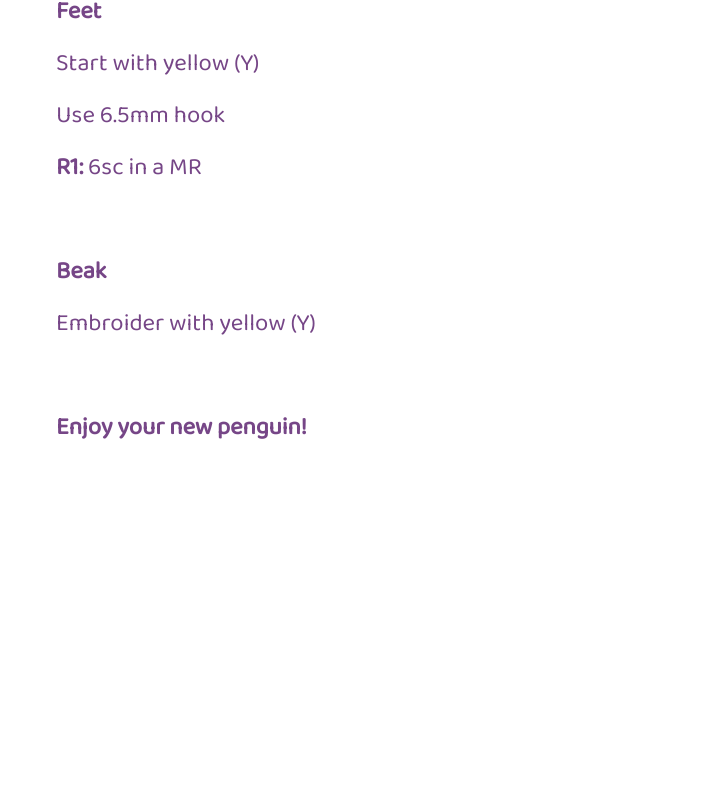
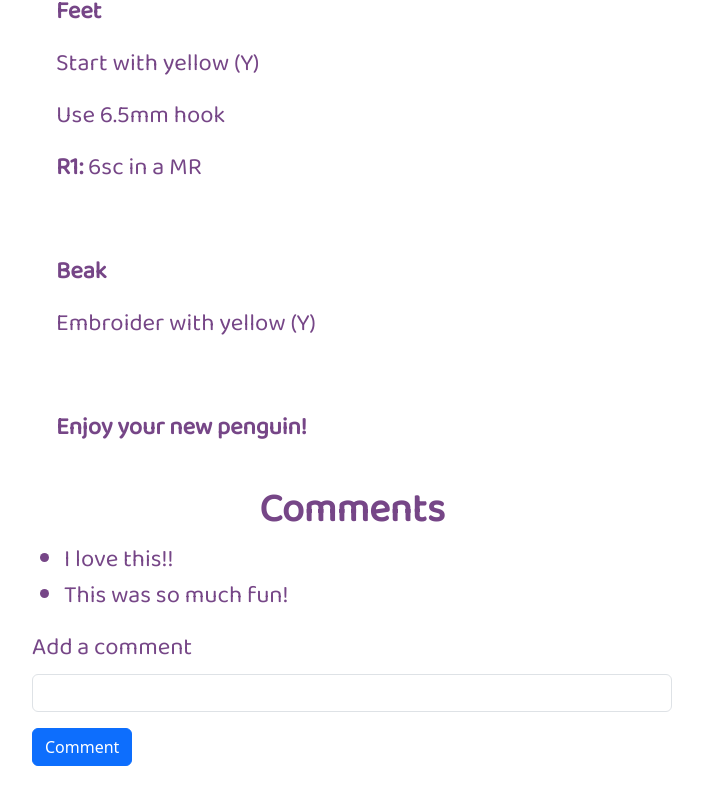
Before and after one commit to BrentMRPalmer/SEG3125Project2-v2, a React (Vite) app in the folder yarn/: page /pattern/1 in a window 1280 px wide. Shown: the part 2524-3328 px from the top of the page, without its empty margins (288-991 px from the left). Before the commit the page ends 3074 px from the top, so only its background shows below. Built offline with nearby package versions, Linux system fonts and the light colour scheme.

Commit message:
Comments

```diff
--- a/yarn/src/pages/Pattern.jsx
+++ b/yarn/src/pages/Pattern.jsx
@@ -1,6 +1,6 @@
-import React from 'react'
+import {React, useState} from 'react'
 import { useParams, useNavigate } from 'react-router-dom';
-import { Button } from 'react-bootstrap';
+import { Button, Form } from 'react-bootstrap';
 import '../styles.css';
 
 const Pattern = ({ patternData }) => {
@@ -9,8 +9,19 @@ const Pattern = ({ patternData }) => {
         navigate(`/patterns`);
     };
 
+    const handleCommentSubmit = (e) => {
+        e.preventDefault();
+        if (newComment.trim()) {
+            setComments([...comments, newComment]);
+            setNewComment(``);
+        }
+    }
+
     const { id } = useParams();
     const pattern = patternData.find((p) => p.id === parseInt(id));
+
+    const [comments, setComments] = useState(["I love this!!", "This was so much fun!"]);
+    const [newComment, setNewComment] = useState('');
 
     return (
         <div className="wrapper">
@@ -53,6 +64,26 @@ const Pattern = ({ patternData }) => {
                 ))}
             </div>
 
+            <div>
+                <h1 className="centered-text"><b>Comments</b></h1>
+                <ul className="custom-body-font">
+                    {comments.map( (comment, index) => (
+                        <li key={index}>{comment}</li>
+                    ))}
+                </ul>
+            </div>
+
+            <Form onSubmit={handleCommentSubmit}>
+                <Form.Group className="mb-3" controlId="formBasicComment">
+                    <Form.Label className="custom-body-font">Add a comment</Form.Label>
+                    <Form.Control type="text" value={newComment} onChange={(e) => setNewComment(e.target.value)}/>
+                </Form.Group>
+
+                <Button variant="primary" type="submit">
+                    Comment
+                </Button>
+            </Form>
+
     </div>
     );
 }
```
